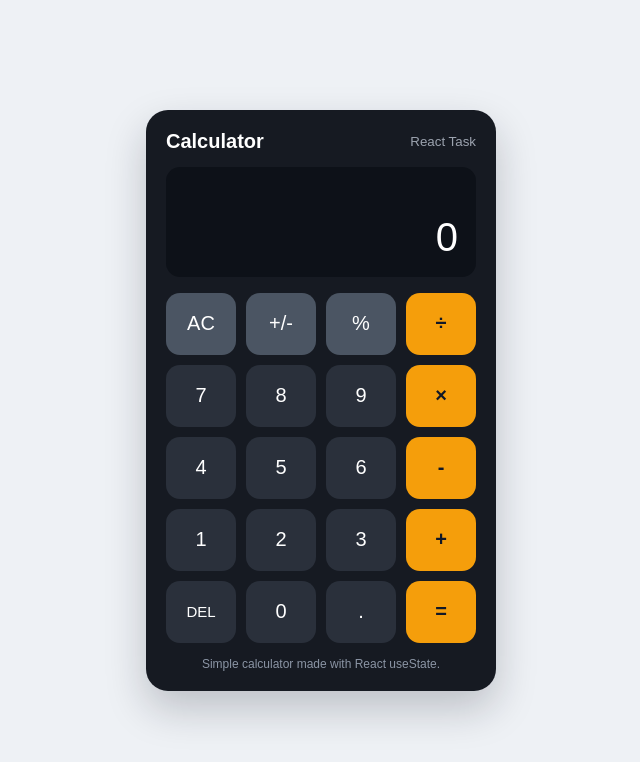
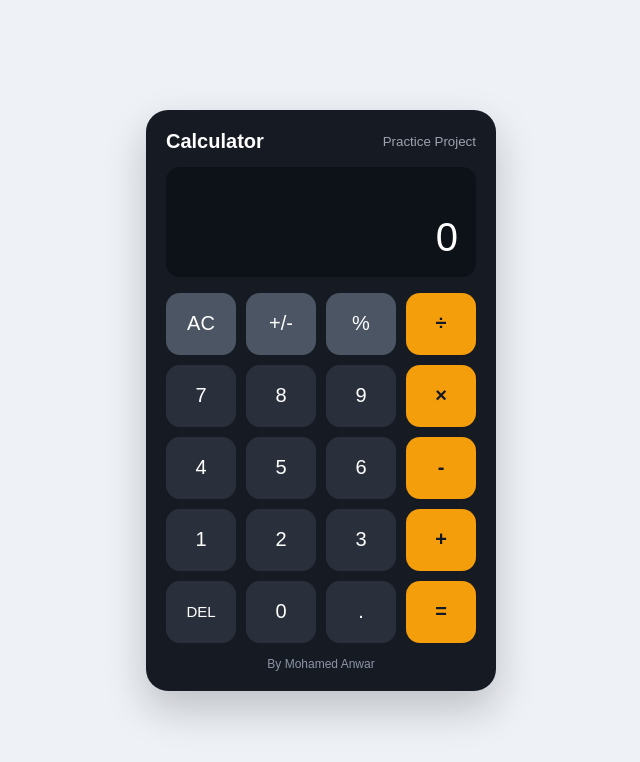
Before and after one commit to mhmdwaelanwr/react-calculator-task, a React (Vite) app: page / in a window 1280 px wide. Shown: the top 762 px of the page, without its empty margins (319-959 px from the left). Built offline with nearby package versions, Linux system fonts and the light colour scheme.

Commit message:
Update calculator labels

```diff
--- a/src/App.jsx
+++ b/src/App.jsx
@@ -119,7 +119,7 @@ function App() {
       <div className="calculator">
         <div className="top-text">
           <span>Calculator</span>
-          <small>React Task</small>
+          <small>Practice Project</small>
         </div>
 
         <div className="screen">
@@ -156,7 +156,7 @@ function App() {
           <button className="orange" onClick={calculate}>=</button>
         </div>
 
-        <p className="note">Simple calculator made with React useState.</p>
+        <p className="note">By Mohamed Anwar</p>
       </div>
     </main>
   )
```
